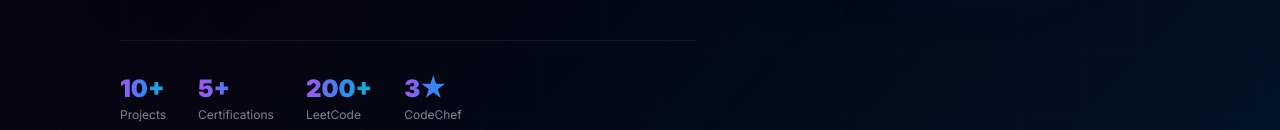
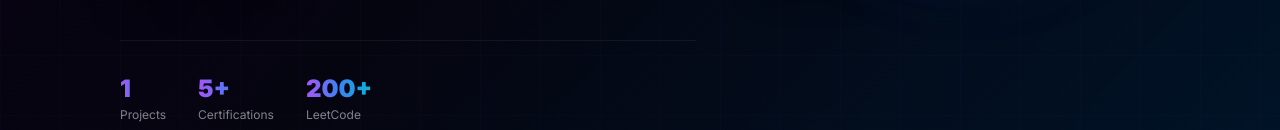
Before and after one commit to Prince-Nigam/Portfolio, a React (Vite) app: page / in a window 1280 px wide. Shown: the part 665-795 px from the top of the page. Built offline with nearby package versions, Linux system fonts and the light colour scheme.

Commit message:
portfolio

```diff
--- a/src/components/Hero/Hero.jsx
+++ b/src/components/Hero/Hero.jsx
@@ -99,7 +99,7 @@ const Hero = ({ darkMode }) => {
 
             {/* Buttons */}
             <motion.div variants={itemVariants} className="flex flex-wrap gap-4 justify-center lg:justify-start mb-10">
-              <motion.a href="/resume.pdf" download className="btn-primary text-base" whileHover={{ scale: 1.05 }} whileTap={{ scale: 0.95 }}>
+              <motion.a href={personalInfo.resumeUrl} download className="btn-primary text-base" whileHover={{ scale: 1.05 }} whileTap={{ scale: 0.95 }}>
                 <FiDownload size={18} /> Download Resume
               </motion.a>
               <motion.button onClick={() => scrollToSection('contact')} className="btn-secondary text-base" whileHover={{ scale: 1.05 }} whileTap={{ scale: 0.95 }}>
@@ -133,10 +133,10 @@ const Hero = ({ darkMode }) => {
               className={`flex gap-8 justify-center lg:justify-start mt-10 pt-8 border-t ${statBorder}`}
             >
               {[
-                { value: '10+', label: 'Projects' },
+                { value: '1', label: 'Projects' },
                 { value: '5+', label: 'Certifications' },
                 { value: '200+', label: 'LeetCode' },
-                { value: '3★', label: 'CodeChef' },
+
               ].map(({ value, label }) => (
                 <div key={label} className="text-center lg:text-left">
                   <div className="text-2xl font-black gradient-text">{value}</div>
--- a/src/components/Navbar/Navbar.jsx
+++ b/src/components/Navbar/Navbar.jsx
@@ -1,7 +1,7 @@
 import { useState, useEffect } from 'react';
 import { motion, AnimatePresence } from 'framer-motion';
 import { FiSun, FiMoon, FiMenu, FiX } from 'react-icons/fi';
-import { navLinks } from '../../data/data';
+import { navLinks, personalInfo } from '../../data/data';
 
 const Navbar = ({ darkMode, setDarkMode }) => {
   const [scrolled, setScrolled] = useState(false);
@@ -133,7 +133,7 @@ const Navbar = ({ darkMode, setDarkMode }) => {
 
           {/* Resume Button */}
           <motion.a
-            href="/resume.pdf"
+            href={personalInfo.resumeUrl}
             download
             whileHover={{ scale: 1.05 }}
             whileTap={{ scale: 0.95 }}
@@ -190,7 +190,7 @@ const Navbar = ({ darkMode, setDarkMode }) => {
                 </motion.button>
               ))}
               <a
-                href="/resume.pdf"
+                href={personalInfo.resumeUrl}
                 download
                 className="btn-primary text-sm mt-2 justify-center"
               >
```
